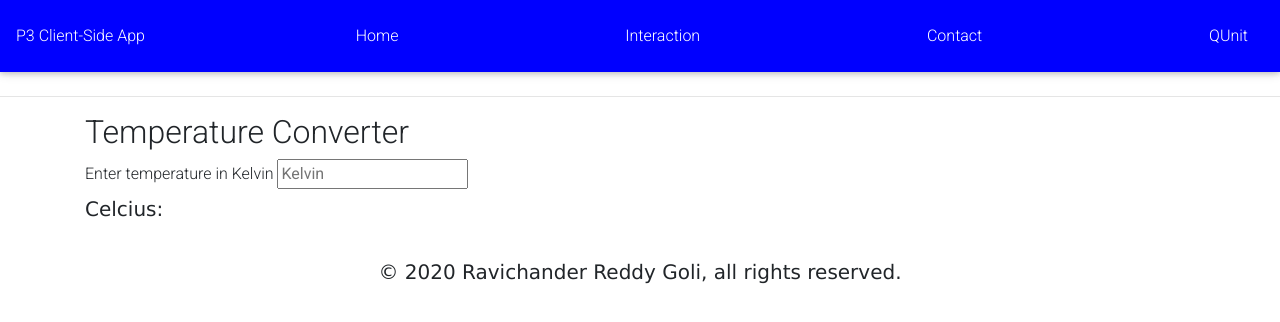
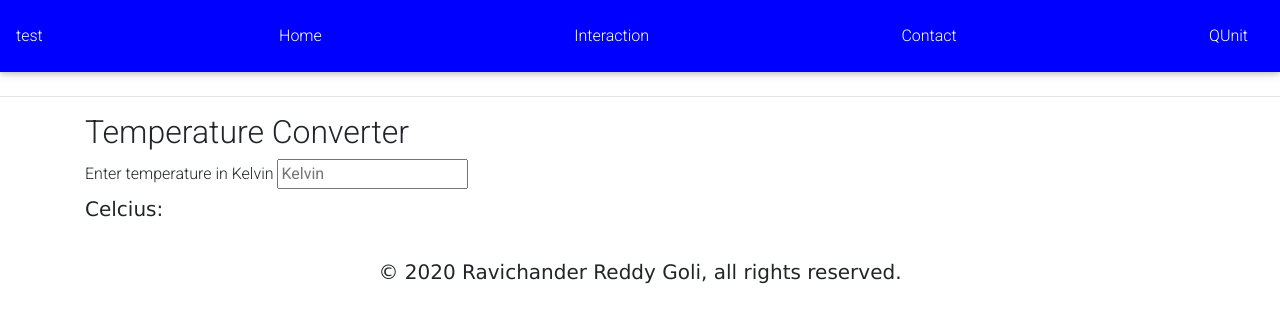
Before and after one commit to Ravichanderreddy-goli/test, a plain HTML site: page interaction.html in a window 1280 px wide. Drawn offline with nearby package versions, Linux system fonts and the light colour scheme; files whose address does not match are found by name.

Commit message:
2 committed

```diff
--- a/interaction.html
+++ b/interaction.html
@@ -23,7 +23,7 @@
         </header>
         <nav>
             <div class="navbar">
-                P3 Client-Side App
+                test
                 <a href="index.html" rel="noopener">Home</a>
                 <a href="interaction.html" rel="noopener">Interaction</a>
                 <a href="contact.html" rel="noopener">Contact</a>
@@ -51,6 +51,7 @@
     <script src="src/calc.js"></script>
 </body>
 <footer>
+
     <div id="footer">
       <p>&copy; 2020 Ravichander Reddy Goli, all rights reserved.</p>
     </div>
```
Also changed, not shown: index.html (+1 -1 lines).
